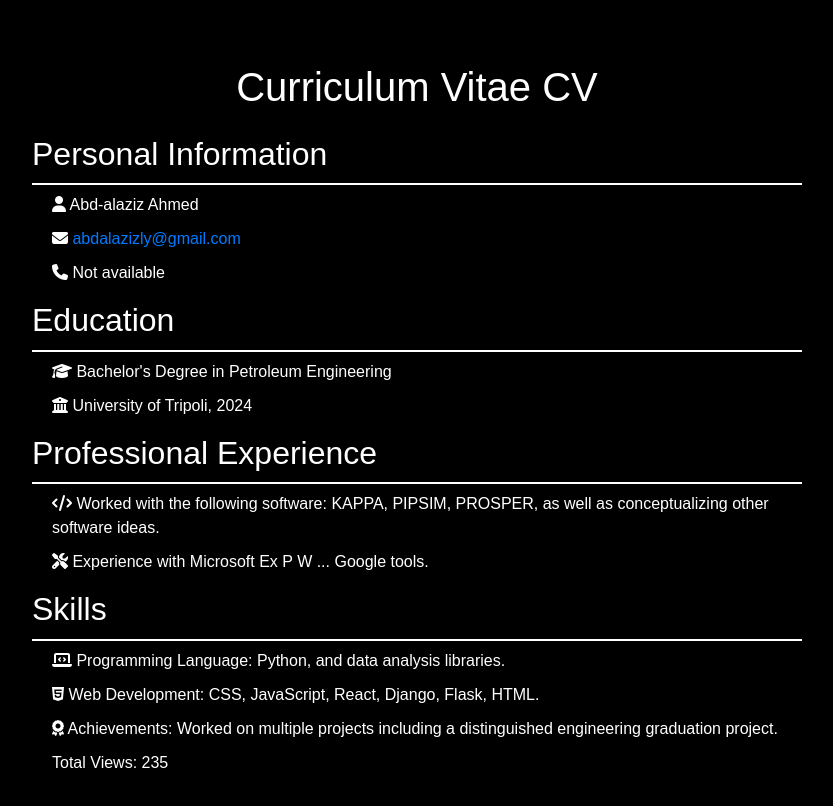
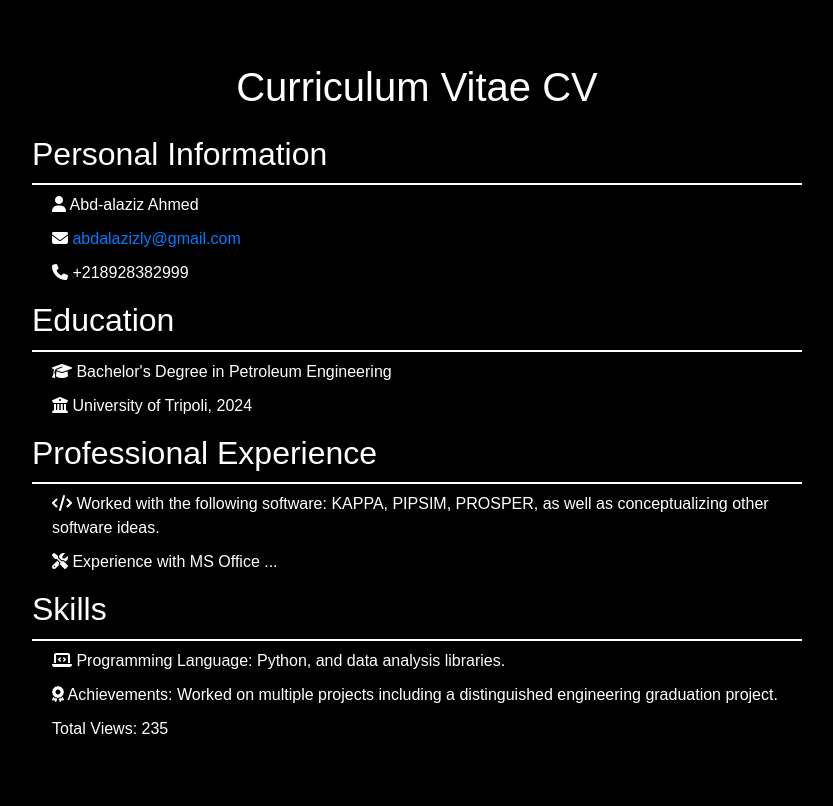
Before and after one commit to AbdalazizAH/cv, a plain HTML site: page index.html in a window 1280 px wide. Shown: the whole page, without its empty margins (223-1056 px from the left). Drawn offline with nearby package versions, Linux system fonts and the light colour scheme.

Commit message:
Update index.html

```diff
--- a/index.html
+++ b/index.html
@@ -15,8 +15,8 @@
             <h2>Personal Information</h2>
             <ul>
                 <li><i class="fas fa-user"></i> Abd-alaziz Ahmed</li>
-                <li><i class="fas fa-envelope"></i> <a href="mailto:abdalazizly@gmail.com">abdalazizly@gmail.com</a></li>
-                <li><i class="fas fa-phone"></i> Not available</li>
+                <li><i class="fas fa-envelope"></i> <a href="mailto:abdalazizly97@gmail.com">abdalazizly@gmail.com</a></li>
+                <li><i class="fas fa-phone"></i> +218928382999</li>
             </ul>
         </div>
 
@@ -32,7 +32,7 @@
             <h2>Professional Experience</h2>
             <ul>
                 <li><i class="fas fa-code"></i> Worked with the following software: KAPPA, PIPSIM, PROSPER, as well as conceptualizing other software ideas.</li>
-                <li><i class="fas fa-tools"></i> Experience with Microsoft Ex P W ...  Google tools.</li>
+                <li><i class="fas fa-tools"></i> Experience with MS Office  ...  </li>
             </ul>
         </div>
 
@@ -40,7 +40,6 @@
             <h2>Skills</h2>
             <ul>
                 <li><i class="fas fa-laptop-code"></i> Programming Language: Python, and data analysis libraries.</li>
-                <li><i class="fab fa-html5"></i> Web Development: CSS, JavaScript, React, Django, Flask, HTML.</li>
                 <li><i class="fas fa-award"></i> Achievements: Worked on multiple projects including a distinguished engineering graduation project.</li>
                 <p>Total Views: <span id="counter">0</span></p>
             </ul>
```
